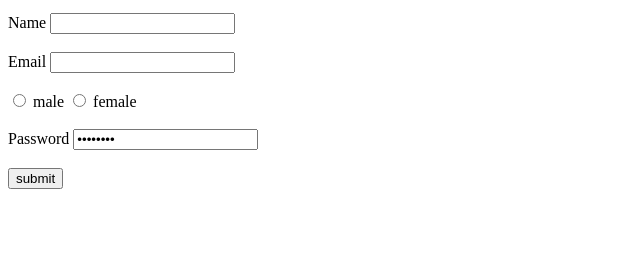
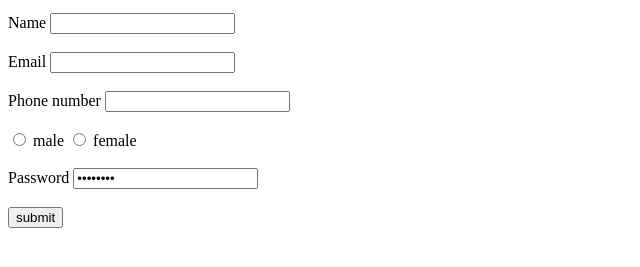
Before and after one commit to ChommyGodswill7/Gitbase, a plain HTML site: page week 1 task.html in a window 1280 px wide. Shown: the part 101-368 px from the top of the page, without its empty margins (0-640 px from the left). Drawn offline with Linux system fonts and the light colour scheme.

Commit message:
week1 task modified

```diff
--- a/week 1 task.html
+++ b/week 1 task.html
@@ -11,6 +11,8 @@
             <input type="text" id="name" name="name"><br><br>
             <label for="Email">Email</label>
             <input type="Email" id="Email" name="Email"><br><br>
+            <label for="phone number">Phone number</label>
+            <input type="Number" id="Phone number" name="Phone number"><br><br>
             <input type="radio" id="Gender" name="Gender" value="male">
             <label for="male">male</label>
             <input type="radio" id="Gender" name="Gender" value="female">
```
